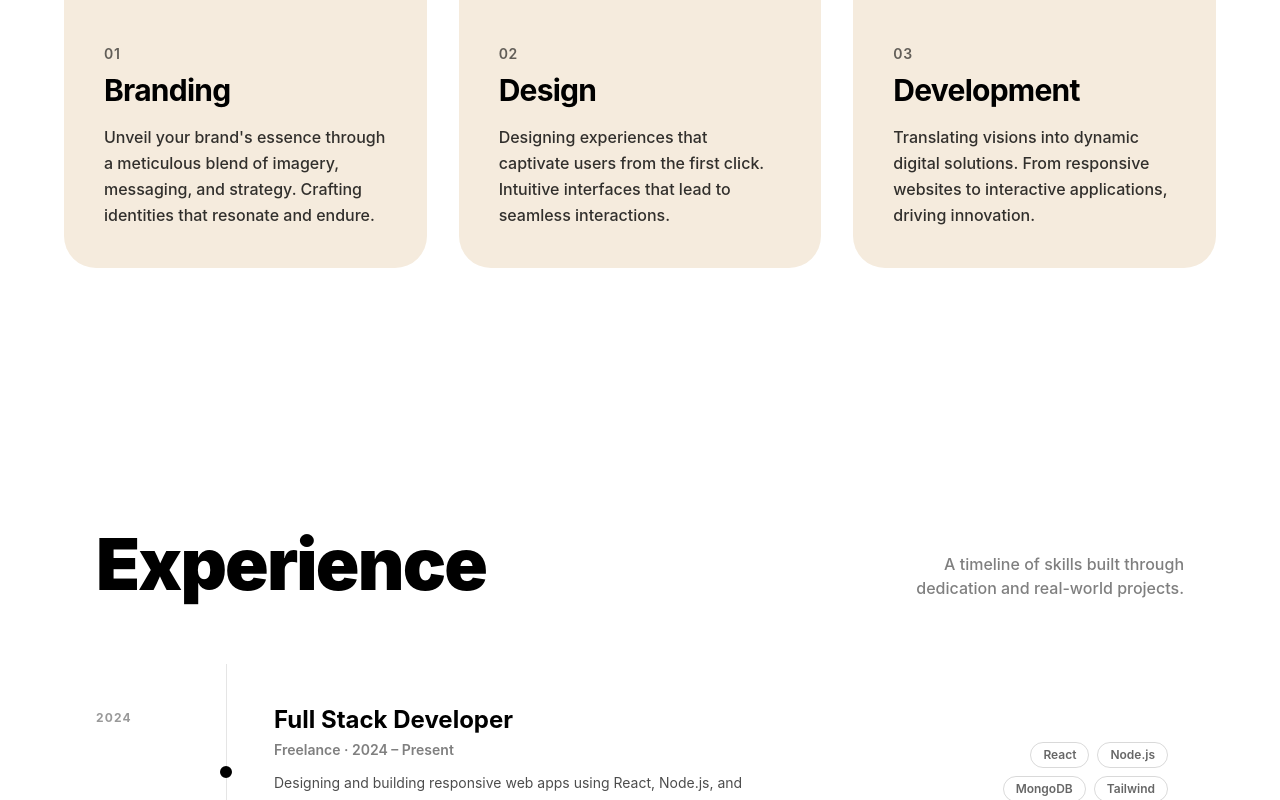
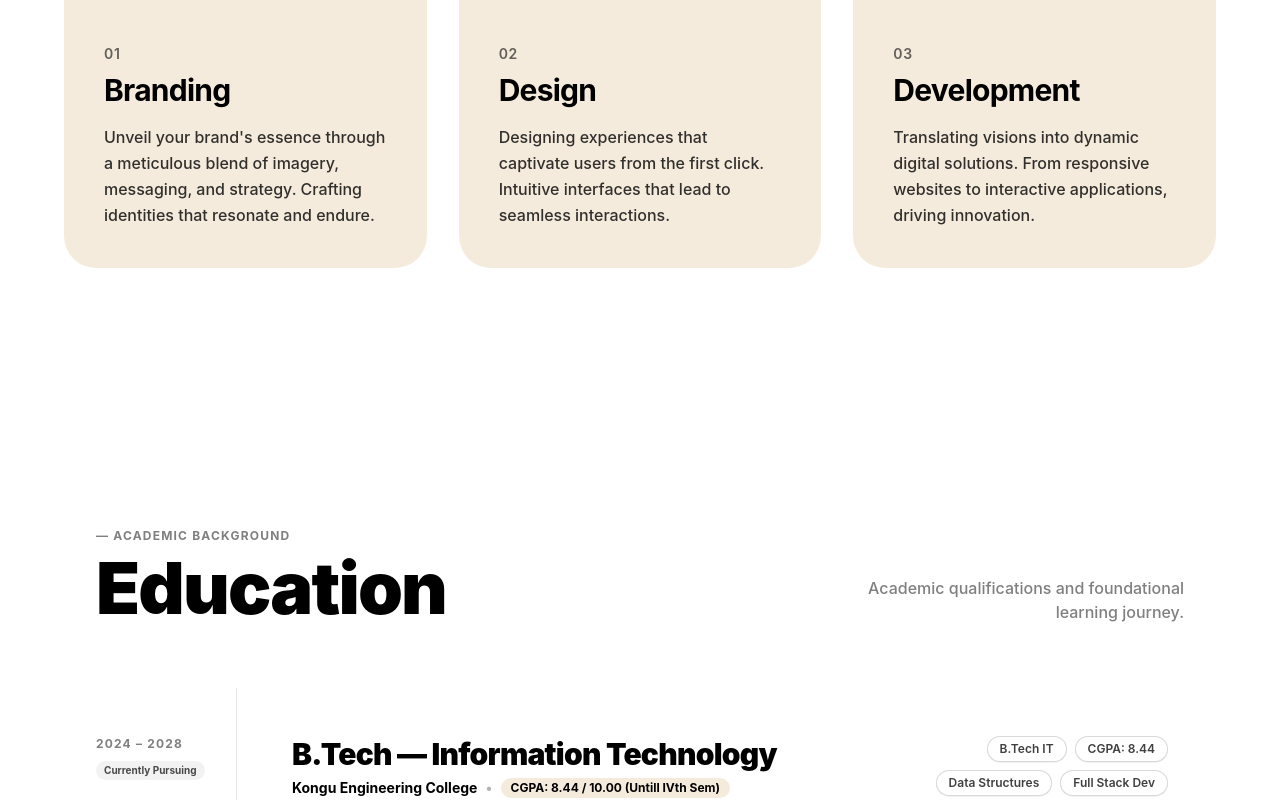
Before and after one commit to Navaneethanrs/PORTFOLIO, a React (Vite) app: page / in a window 1280 px wide. Shown: the part 2000-2800 px from the top of the page. Built offline with nearby package versions, Linux system fonts and the light colour scheme.

Commit message:
feat(education): replace experience with education section referencing resume

```diff
--- a/src/App.jsx
+++ b/src/App.jsx
@@ -6,7 +6,7 @@ import Navbar from './components/Navbar'
 import Hero from './components/Hero'
 import About from './components/About'
 import Services from './components/Services'
-import Experience from './components/Experience'
+import Education from './components/Education'
 import Projects from './components/Projects'
 import Certifications from './components/Certifications'
 import Contact from './components/Contact'
@@ -32,7 +32,7 @@ function App() {
         <Hero />
         <About />
         <Services />
-        <Experience />
+        <Education />
         <Projects />
         <Certifications />
         <Contact />
--- /dev/null
+++ b/src/components/Education.jsx
@@ -0,0 +1,214 @@
+import React, { useRef, useEffect } from 'react';
+import gsap from 'gsap';
+import { ScrollTrigger } from 'gsap/ScrollTrigger';
+
+gsap.registerPlugin(ScrollTrigger);
+
+const educationList = [
+  {
+    period: '2024 – 2028',
+    degree: 'B.Tech — Information Technology',
+    institution: 'Kongu Engineering College',
+    score: 'CGPA: 8.44 / 10.00 (Untill IVth Sem)',
+    status: 'Currently Pursuing',
+    description:
+      'Pursuing Bachelor of Technology in Information Technology. Focusing on Data Structures & Algorithms, Object-Oriented Programming, Full-Stack Web Development (React, Node.js, Express, MongoDB), Operating Systems, and AI-enabled software systems.',
+    tags: ['B.Tech IT', 'CGPA: 8.44', 'Data Structures', 'Full Stack Dev', 'Kongu Eng. College'],
+    icon: (
+      <svg xmlns="http://www.w3.org/2000/svg" fill="none" viewBox="0 0 24 24" strokeWidth={1.5} stroke="currentColor" className="w-5 h-5">
+        <path strokeLinecap="round" strokeLinejoin="round" d="M4.26 10.147a60.438 60.438 0 0 0-.491 6.347A48.62 48.62 0 0 1 12 20.904a48.62 48.62 0 0 1 8.232-4.41 60.46 60.46 0 0 0-.491-6.347m-15.482 0a50.636 50.636 0 0 0-2.658-.813A59.906 59.906 0 0 1 12 3.493a59.903 59.903 0 0 1 10.399 5.84c-.896.248-1.783.52-2.658.814m-15.482 0A50.717 50.717 0 0 1 12 13.489a50.702 50.702 0 0 1 7.74-3.342M6.75 15a.75.75 0 1 0 0-1.5.75.75 0 0 0 0 1.5Zm0 0v-3.675A55.378 55.378 0 0 1 12 8.443m-7.007 11.55A5.981 5.981 0 0 0 6.75 15.75v-1.5" />
+      </svg>
+    )
+  },
+  {
+    period: '2023 – 2024',
+    degree: 'Higher Secondary Certificate (HSC) — Bio-Maths',
+    institution: 'SRV Boys Higher Secondary School',
+    score: 'Marks: 515 / 600 (85.83%)',
+    status: 'Completed',
+    description:
+      'Completed Class XII in the Bio-Maths stream with 85.83%. Developed strong analytical foundation in advanced Mathematics, Physics, Chemistry, and computational logic.',
+    tags: ['Class XII', 'Bio-Maths', 'Score: 85.83%', 'SRV Boys School', 'Mathematics'],
+    icon: (
+      <svg xmlns="http://www.w3.org/2000/svg" fill="none" viewBox="0 0 24 24" strokeWidth={1.5} stroke="currentColor" className="w-5 h-5">
+        <path strokeLinecap="round" strokeLinejoin="round" d="M12 6.042A8.967 8.967 0 0 0 6 3.75c-1.052 0-2.062.18-3 .512v14.25A8.987 8.987 0 0 1 6 18c2.305 0 4.408.867 6 2.292m0-14.25a8.966 8.966 0 0 1 6-2.292c1.052 0 2.062.18 3 .512v14.25A8.987 8.987 0 0 0 18 18a8.967 8.967 0 0 0-6 2.292m0-14.25v14.25" />
+      </svg>
+    )
+  },
+];
+
+const Education = () => {
+  const sectionRef = useRef(null);
+  const lineRef = useRef(null);
+  const itemRefs = useRef([]);
+  const dotRefs = useRef([]);
+
+  useEffect(() => {
+    const ctx = gsap.context(() => {
+      // Animate vertical timeline line
+      gsap.fromTo(
+        lineRef.current,
+        { scaleY: 0, transformOrigin: 'top center' },
+        {
+          scaleY: 1,
+          ease: 'none',
+          scrollTrigger: {
+            trigger: sectionRef.current,
+            start: 'top 60%',
+            end: 'bottom 80%',
+            scrub: 1,
+          },
+        }
+      );
+
+      // Animate education items
+      itemRefs.current.forEach((item, index) => {
+        if (!item) return;
+
+        gsap.fromTo(
+          item,
+          { opacity: 0, x: -30 },
+          {
+            opacity: 1,
+            x: 0,
+            duration: 0.8,
+            ease: 'power3.out',
+            scrollTrigger: {
+              trigger: item,
+              start: 'top 75%',
+              toggleActions: 'play none none none',
+            },
+          }
+        );
+
+        if (dotRefs.current[index]) {
+          gsap.fromTo(
+            dotRefs.current[index],
+            { backgroundColor: 'white', scale: 0.5 },
+            {
+              backgroundColor: 'black',
+              scale: 1,
+              duration: 0.4,
+              ease: 'power2.out',
+              scrollTrigger: {
+                trigger: item,
+                start: 'top 72%',
+                toggleActions: 'play none none none',
+              },
+            }
+          );
+        }
+      });
+    }, sectionRef);
+
+    return () => ctx.revert();
+  }, []);
+
+  return (
+    <section
+      id="education"
+      ref={sectionRef}
+      className="w-full min-h-screen bg-white flex flex-col justify-center py-20 md:py-32 px-4 md:px-12 lg:px-24"
+    >
+      <div className="w-full max-w-6xl mx-auto">
+
+        {/* Section Header */}
+        <div className="flex flex-col md:flex-row md:items-end justify-between gap-4 mb-16">
+          <div data-aos="fade-up">
+            <span className="text-black/50 text-xs font-bold tracking-widest uppercase mb-2 block">
+              — Academic Background
+            </span>
+            <h2 className="text-4xl md:text-6xl lg:text-7xl font-black tracking-tight leading-none text-black">
+              Education
+            </h2>
+          </div>
+          <p
+            data-aos="fade-up"
+            data-aos-delay="150"
+            className="text-black/50 text-sm md:text-base font-medium max-w-xs md:text-right"
+          >
+            Academic qualifications and foundational learning journey.
+          </p>
+        </div>
+
+        {/* Timeline */}
+        <div className="relative">
+          {/* Animated vertical line */}
+          <div
+            ref={lineRef}
+            className="absolute left-0 md:left-[140px] top-0 bottom-0 w-px bg-black origin-top"
+            style={{ scaleY: 0 }}
+          />
+          {/* Faint background line */}
+          <div className="absolute left-0 md:left-[140px] top-0 bottom-0 w-px bg-black/10" />
+
+          <div className="flex flex-col gap-0">
+            {educationList.map((edu, index) => (
+              <div
+                key={index}
+                ref={(el) => (itemRefs.current[index] = el)}
+                className="relative flex flex-col md:flex-row gap-4 md:gap-0 border-b border-black/10 py-12 pr-4 opacity-0"
+              >
+                {/* Period Column */}
+                <div className="md:w-[140px] flex-shrink-0 pl-6 md:pl-0">
+                  <span className="text-xs font-bold tracking-widest text-black/50 uppercase block mb-1">
+                    {edu.period}
+                  </span>
+                  <span className="inline-block px-2 py-0.5 text-[10px] font-bold rounded-full bg-black/5 text-black/70">
+                    {edu.status}
+                  </span>
+                </div>
+
+                {/* Timeline Dot */}
+                <div
+                  ref={(el) => (dotRefs.current[index] = el)}
+                  className="hidden md:flex absolute left-[140px] top-1/2 -translate-y-1/2 -translate-x-1/2 w-8 h-8 rounded-full border border-black/20 bg-white items-center justify-center text-black z-10 shadow-sm"
+                >
+                  <span className="w-2.5 h-2.5 rounded-full bg-black"></span>
+                </div>
+
+                {/* Content */}
+                <div className="pl-6 md:pl-14 flex flex-col lg:flex-row flex-1 gap-6 lg:gap-10 items-start justify-between">
+                  <div className="flex-1">
+                    <div className="flex flex-wrap items-center gap-3 mb-1.5">
+                      <h3 className="text-2xl md:text-3xl font-black text-black tracking-tight">
+                        {edu.degree}
+                      </h3>
+                    </div>
+
+                    <div className="flex flex-wrap items-center gap-2 mb-4 text-sm font-semibold">
+                      <span className="text-black font-bold">{edu.institution}</span>
+                      <span className="text-black/30">•</span>
+                      <span className="px-2.5 py-0.5 rounded-full bg-[#F5EBDD] text-black text-xs font-bold">
+                        {edu.score}
+                      </span>
+                    </div>
+
+                    <p className="text-black/70 text-sm md:text-base leading-relaxed max-w-2xl font-normal">
+                      {edu.description}
+                    </p>
+                  </div>
+
+                  {/* Tags */}
+                  <div className="flex flex-wrap gap-2 lg:justify-end lg:max-w-[260px]">
+                    {edu.tags.map((tag, i) => (
+                      <span
+                        key={i}
+                        className="px-3 py-1 bg-white border border-black/15 text-black/75 text-xs font-semibold rounded-full shadow-2xs hover:border-black transition-colors"
+                      >
+                        {tag}
+                      </span>
+                    ))}
+                  </div>
+                </div>
+              </div>
+            ))}
+          </div>
+        </div>
+
+      </div>
+    </section>
+  );
+};
+
+export default Education;
--- a/src/components/Navbar.jsx
+++ b/src/components/Navbar.jsx
@@ -42,7 +42,7 @@ const Navbar = () => {
     { name: 'Home', href: '#home' },
     { name: 'About', href: '#about' },
     { name: 'Service', href: '#service' },
-    { name: 'Experience', href: '#experience' },
+    { name: 'Education', href: '#education' },
     { name: 'Project', href: '#project' },
     { name: 'Certifications', href: '#certifications' },
     { name: 'Contact', href: '#contact' }
```
